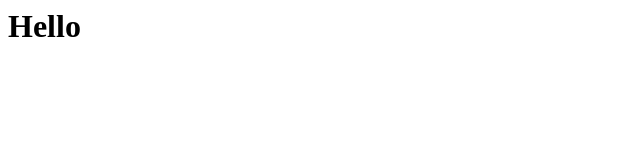
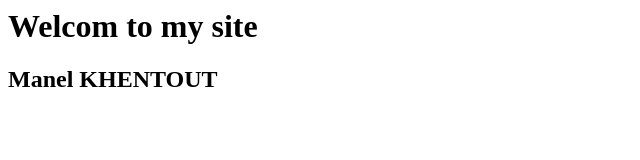
Before and after one commit to manelkhentout/manelkhentout.github.io, a plain HTML site: page index.html in a window 1280 px wide. Shown: the whole page, without its empty margins (0-640 px from the left). Drawn offline with Linux system fonts and the light colour scheme.

Commit message:
Update index.html

```diff
--- a/index.html
+++ b/index.html
@@ -2,6 +2,7 @@
 <head>
 </head>
 <body>
-<h1> Hello </h1>
+<h1>Welcom to my site </h1>
+  <h2>Manel KHENTOUT</h2>
 </body>
 </html>
```
